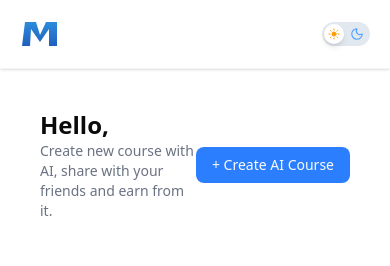
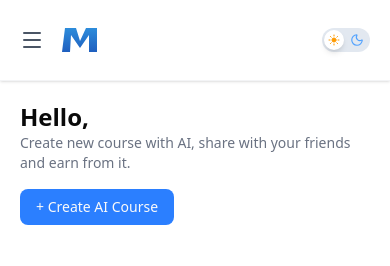
Before and after one commit to Sithik19/ai-course-generator, a Next.js app: page /dashboard in a window 390 px wide. Shown: the top 266 px of the page. Built offline with nearby package versions, Linux system fonts and the light colour scheme; no server answers.

Commit message:
feat: implement responsive mobile drawer and video player layout

```diff
--- a/app/course/[courseId]/start/_components/ChapterContent.jsx
+++ b/app/course/[courseId]/start/_components/ChapterContent.jsx
@@ -1,25 +1,32 @@
 import React from 'react'
 import YouTube from 'react-youtube';
 import ReactMarkdown from 'react-markdown'
- const opts = {
-      height: '390',
-      width: '640',
-      playerVars: {
-        // https://developers.google.com/youtube/player_parameters
-        autoplay: 0,
-      }
- };
+
 function ChapterContent({chapter,content}) {
   return (
-    <div className='p-10'>
+    <div className='p-5 md:p-10'>
       <h2 className='font-medium text-2xl'>{chapter?.chapter_name}</h2>
       <p className='text-gray-500'>{chapter?.description}</p>
 
-      <div className='flex justify-center my-6'>
-      {/* Video */}
-      <YouTube
-      videoId={content?.videoId}
-      opts={opts}/>
+      <div className='my-6 w-full aspect-video max-w-2xl mx-auto overflow-hidden rounded-xl shadow-sm border border-gray-100 dark:border-slate-800'>
+        {content?.videoId ? (
+          <YouTube
+            videoId={content.videoId}
+            opts={{
+              height: '100%',
+              width: '100%',
+              playerVars: {
+                autoplay: 0,
+              }
+            }}
+            className='w-full h-full'
+            containerClassName='w-full h-full aspect-video'
+          />
+        ) : (
+          <div className="w-full h-full flex items-center justify-center bg-slate-100 dark:bg-slate-800 text-gray-400 text-sm">
+            No Video Selected
+          </div>
+        )}
       </div>
 
       {/* Content */}
--- a/app/course/[courseId]/start/page.jsx
+++ b/app/course/[courseId]/start/page.jsx
@@ -50,22 +50,18 @@ function CourseStart({ params }) {
   };
 
   return (
-    <div className='flex'>
+    <div className='flex flex-col md:flex-row'>
       {/* Sidebar Area */}
-      <div className='fixed md:w-72 h-screen border-r border-gray-100 dark:border-slate-800 shadow-sm overflow-y-auto bg-white dark:bg-slate-900'>
-        <h2 className='font-medium text-lg bg-blue-600 p-4 text-white sticky top-0'>
+      <div className='w-full md:w-72 md:fixed md:h-screen border-b md:border-b-0 md:border-r border-gray-100 dark:border-slate-800 shadow-sm md:overflow-y-auto bg-white dark:bg-slate-900 order-2 md:order-1'>
+        <h2 className='font-medium text-lg bg-blue-600 p-4 text-white sticky top-0 z-10'>
           {course?.courseOutput?.course_name || "Loading Course..."}
         </h2>
 
-        <div className='p-2'>
+        <div className='p-2 grid grid-cols-1 sm:grid-cols-2 md:grid-cols-1 gap-1'>
           {course?.courseOutput?.chapters.map((chapter, index) => (
             <div
               key={index}
-              className={`cursor-pointer transition-all rounded-lg mb-1 hover:bg-violet-100 dark:hover:bg-slate-800  ${
-                selectedChapter?.title === chapter?.title
-
-
-              }`}
+              className={`cursor-pointer transition-all rounded-lg hover:bg-violet-100 dark:hover:bg-slate-800`}
               onClick={() => {
                 setSelectedChapter(chapter); // Sets UI info
                 GetSelectedChapterContent(index); // Fetches DB video
@@ -78,7 +74,7 @@ function CourseStart({ params }) {
       </div>
 
       {/* Main Content Area */}
-      <div className='md:ml-72 w-full'>
+      <div className='w-full md:ml-72 order-1 md:order-2'>
         <ChapterContent
           chapter={selectedChapter}
           content={chapterContent}
--- a/app/dashboard/_components/AddCourse.jsx
+++ b/app/dashboard/_components/AddCourse.jsx
@@ -26,7 +26,7 @@ function AddCourse() {
   }, [user]);
 
   return (
-    <div className="flex items-center justify-between">
+    <div className="flex flex-col md:flex-row md:items-center justify-between gap-4">
       <div>
         <h2 className="text-2xl font-bold">
           Hello, {user?.fullName}
--- a/app/dashboard/_components/Header.jsx
+++ b/app/dashboard/_components/Header.jsx
@@ -2,10 +2,19 @@ import React from "react";
 import Image from "next/image";
 import { UserButton } from "@clerk/nextjs";
 import ThemeToggle from "../../_components/ThemeToggle";
+import { Menu } from "lucide-react";
 
-function Header({ hideLogoOnDesktop = false }) {
+function Header({ onMenuClick }) {
   return (
     <div className="flex justify-between items-center p-5 shadow-sm border-b bg-white dark:bg-slate-900 border-gray-100 dark:border-slate-800 transition-colors duration-200">
+      <div className="flex items-center gap-2">
+        <button
+          onClick={onMenuClick}
+          className="p-2 -ml-2 rounded-lg hover:bg-gray-100 dark:hover:bg-slate-800 md:hidden text-gray-600 dark:text-gray-300 focus:outline-none focus:ring-2 focus:ring-blue-500"
+          aria-label="Open navigation menu"
+        >
+          <Menu className="h-6 w-6" />
+        </button>
         <Image
           src="/m_Logo.svg"
           width={40}
@@ -13,6 +22,7 @@ function Header({ hideLogoOnDesktop = false }) {
           alt="Application logo"
           className="logo-filter transition-all duration-200 object-contain"
         />
+      </div>
       <div className="flex items-center gap-4 ml-auto">
         <ThemeToggle />
         <UserButton />
--- a/app/dashboard/_components/SideBar.jsx
+++ b/app/dashboard/_components/SideBar.jsx
@@ -16,7 +16,7 @@ import { checkUserSubscription } from "@/configs/subscription";
 
 const ADMIN_EMAILS = ['sithikranjan25@gmail.com', '717823i155@kce.ac.in'];
 
-function SideBar() {
+function SideBar({ closeMenu }) {
   const { user } = useUser();
   const {userCourseList,setUserCourseList} = React.useContext(UserCourseListContext);
   const { signOut } = useClerk();
@@ -49,7 +49,7 @@ function SideBar() {
   const path = usePathname();
 
   return (
-    <div className="fixed h-full md:w-64 p-5 shadow-sm border-r bg-white dark:bg-slate-900 border-gray-100 dark:border-slate-800 text-slate-900 dark:text-slate-100 transition-colors duration-200">
+    <div className="h-full w-full p-5 shadow-sm border-r bg-white dark:bg-slate-900 border-gray-100 dark:border-slate-800 text-slate-900 dark:text-slate-100 transition-colors duration-200">
       <Image
         src="/logo.svg"
         width={160}
@@ -65,7 +65,10 @@ function SideBar() {
           <li key={item.id}>
             {item.name === "Logout" ? (
               <div
-                onClick={() => signOut({ redirectUrl: "/" })}
+                onClick={() => {
+                  signOut({ redirectUrl: "/" });
+                  closeMenu?.();
+                }}
                 className={`flex items-center gap-3 p-3 cursor-pointer rounded-lg mb-3 transition-colors ${
                   item.path === path
                     ? "bg-blue-50 dark:bg-slate-800 text-blue-600 dark:text-blue-400 font-semibold"
@@ -76,7 +79,7 @@ function SideBar() {
                 <h2>{item.name}</h2>
               </div>
             ) : (
-              <Link href={item.path}>
+              <Link href={item.path} onClick={() => closeMenu?.()}>
                 <div
                   className={`flex items-center gap-3 p-3 cursor-pointer rounded-lg mb-3 transition-colors ${
                     item.path === path
--- a/app/dashboard/layout.jsx
+++ b/app/dashboard/layout.jsx
@@ -5,18 +5,35 @@ import Header from './_components/Header'
 import { UserCourseListContext } from '../_context/UserCourseListContext'
 
 function DashboardLayout({children}) {
-  // Corrected spelling and casing: setUserCourseList
   const [userCourseList, setUserCourseList] = useState([]);
+  const [isMobileMenuOpen, setIsMobileMenuOpen] = useState(false);
 
   return (
     <UserCourseListContext.Provider value={{ userCourseList, setUserCourseList }}>
-      <div>
-        <div className='md:w-64 hidden md:block fixed'>
-          <SideBar/>
+      <div className="relative min-h-screen">
+        {/* Desktop Sidebar */}
+        <div className='md:w-64 hidden md:block fixed h-full z-10'>
+          <SideBar />
         </div>
-        <div className='md:ml-64'>
-          <Header />
-          <div className='p-10'>
+
+        {/* Mobile Sidebar Slide-in Drawer */}
+        <div className={`fixed inset-0 z-50 md:hidden transition-all duration-300 ${isMobileMenuOpen ? 'opacity-100 pointer-events-auto' : 'opacity-0 pointer-events-none'}`}>
+          {/* Backdrop Blur/Overlay */}
+          <div
+            className="absolute inset-0 bg-black/40 backdrop-blur-xs"
+            onClick={() => setIsMobileMenuOpen(false)}
+          />
+
+          {/* Drawer Content */}
+          <div className={`absolute top-0 left-0 w-64 h-full bg-white dark:bg-slate-900 shadow-xl transition-transform duration-300 ease-in-out transform ${isMobileMenuOpen ? 'translate-x-0' : '-translate-x-full'}`}>
+            <SideBar closeMenu={() => setIsMobileMenuOpen(false)} />
+          </div>
+        </div>
+
+        {/* Main Content Area */}
+        <div className='md:ml-64 min-h-screen flex flex-col'>
+          <Header onMenuClick={() => setIsMobileMenuOpen(true)} />
+          <div className='p-5 md:p-10 flex-1'>
             {children}
           </div>
         </div>
```
Lines whose indentation alone changed are shown as unchanged.
